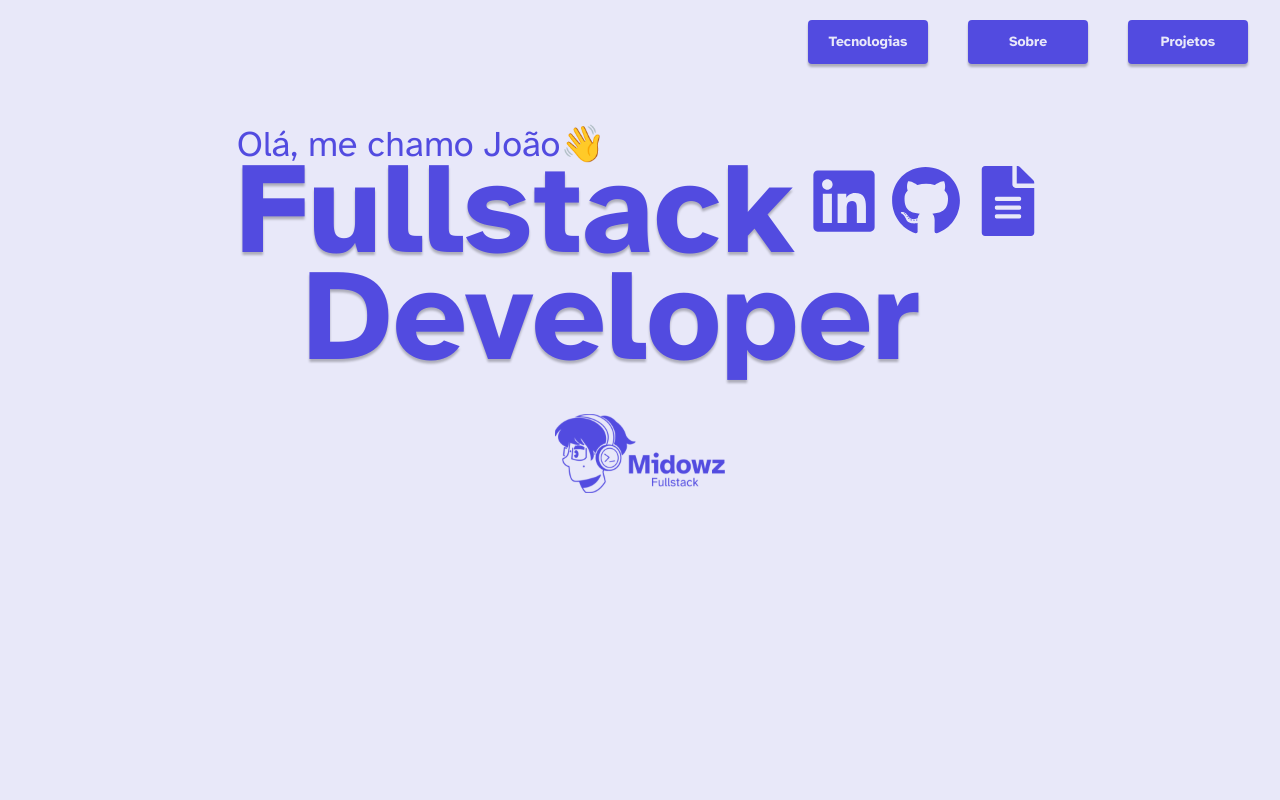
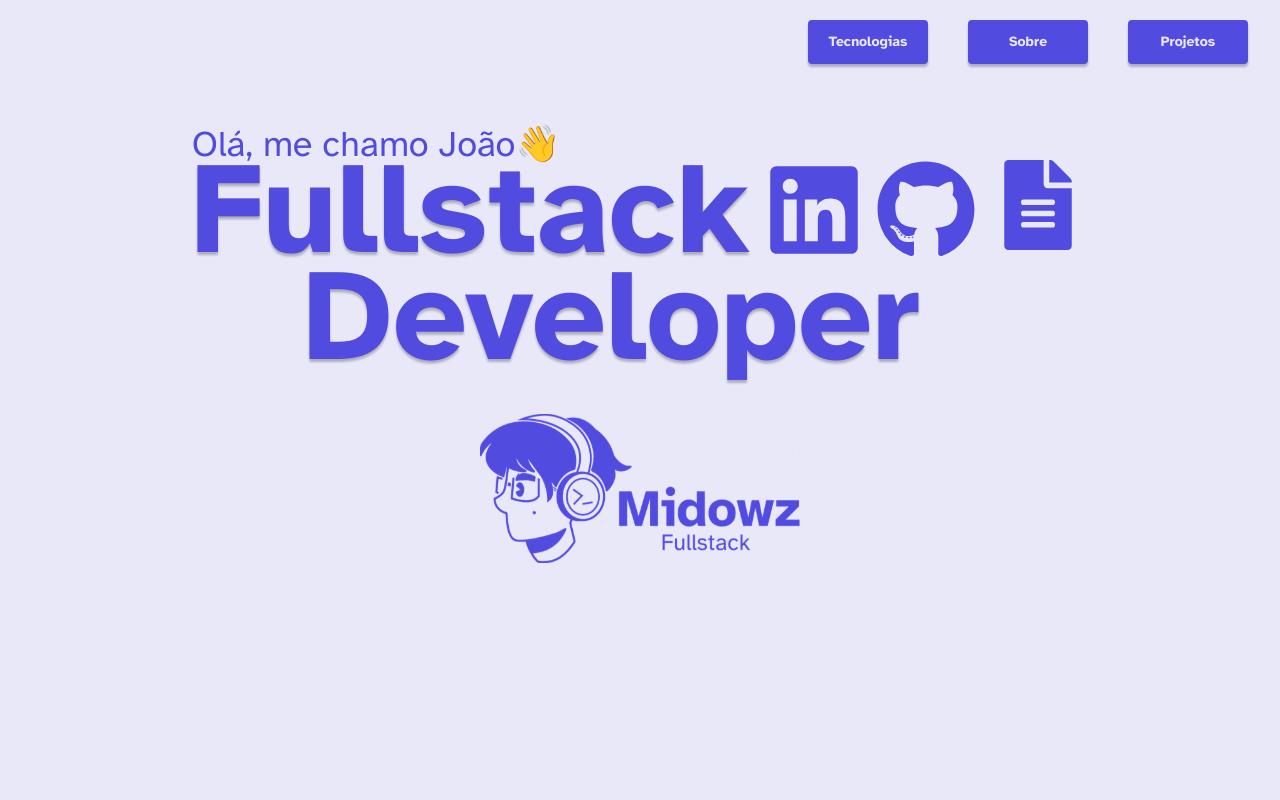
Before and after one commit to joaomidowz/portfoliov2, a Next.js app: page / in a window 1280 px wide. Shown: the top 800 px of the page. Built offline with nearby package versions, Linux system fonts and the light colour scheme.

Commit message:
style: icons and others

```diff
--- a/app/globals.css
+++ b/app/globals.css
@@ -92,7 +92,7 @@ body {
   }
 }
 
-@media (min-width: 1024) {
+@media (min-width: 1024px) {
   .icons-link {
     width: 85px !important;
   }
@@ -123,7 +123,7 @@ body {
 
 }
 
-@media (min-width: 1280) {
+@media (min-width: 1280px) {
   .icons-link {
     width: 105px !important;
   }
--- a/components/Header.tsx
+++ b/components/Header.tsx
@@ -27,17 +27,17 @@ export default function Header() {
                     <div className="flex flex-row">
                         <h1 className="font-extrabold drop-shadow-3xl text-1hl xs:text-2hl sm:text-3hl lg:text-4hl xl:text-5hl ">Fullstack</h1>
 
-                        <div className="flex flex-row pt-5.5 ml-1 gap-3 xs:pt-7 xs1:pt-6 sm:pt-7 sm:ml-0.5 sm:gap-5 md:gap-3 md:pl-3 md:pt-7.5 lg:pt-10.5 xl:pt-13.5">
+                        <div className="flex flex-row pt-5.5 ml-1 gap-3 xs:pt-7 xs1:pt-6 sm:pt-7 sm:ml-0.5 sm:gap-5 md:gap-3 md:pl-3 md:pt-7.5 lg:pt-10.5 xl:pt-12">
                             <Link href="https://www.linkedin.com" target="_blank" rel="noopener noreferrer" className="transition-transform duration-300 ease-out hover:scale-105 active:scale-90">
-                                <FaLinkedin className="text-secundary w-6 h-6 xs:w-7.5 xs:h-7.5 xs1:w-8.5 xs1:h-8.5 sm:w-9 sm:h-9 md:w-10 md:h-10 lg:w-14 lg:h-14 xl:w-[70px] xl:h-[70px]" />
+                                <FaLinkedin className="text-secundary w-6 h-6 xs:w-7.5 xs:h-7.5 xs1:w-8.5 xs1:h-8.5 sm:w-9 sm:h-9 md:w-10 md:h-10 lg:w-14 lg:h-14 xl:w-[100px] xl:h-[100px]" />
                             </Link>
 
                             <Link href="https://github.com/joaomidowz" target="_blank" rel="noopener noreferrer" className="transition-transform duration-300 ease-out hover:scale-105 active:scale-90">
-                                <FaGithub className="text-secundary w-6 h-6 xs:w-7.5 xs:h-7.5 xs1:w-8.5 xs1:h-8.5 sm:w-9 sm:h-9 md:w-10 md:h-10 lg:w-14 lg:h-14 xl:w-[70px] xl:h-[70px]" />
+                                <FaGithub className="text-secundary w-6 h-6 xs:w-7.5 xs:h-7.5 xs1:w-8.5 xs1:h-8.5 sm:w-9 sm:h-9 md:w-10 md:h-10 lg:w-14 lg:h-14 xl:w-[100px] xl:h-[100px]" />
                             </Link>
 
                             <a href="/curriculoJoao.pdf" target="_blank" download rel="noopener noreferrer" className="transition-transform duration-300 ease-out hover:scale-105 active:scale-90">
-                                <FaFileAlt className="text-secundary w-6 h-6 xs:w-7.5 xs:h-7.5 xs1:w-8.5 xs1:h-8.5 sm:w-9 sm:h-9 md:w-10 md:h-10 lg:w-14 lg:h-14 xl:w-[70px] xl:h-[70px]" />
+                                <FaFileAlt className="text-secundary w-6 h-6 xs:w-7.5 xs:h-7.5 xs1:w-8.5 xs1:h-8.5 sm:w-9 sm:h-9 md:w-10 md:h-10 lg:w-14 lg:h-14 xl:w-[100px] xl:h-[90px]" />
                             </a>
                         </div>
 
```
